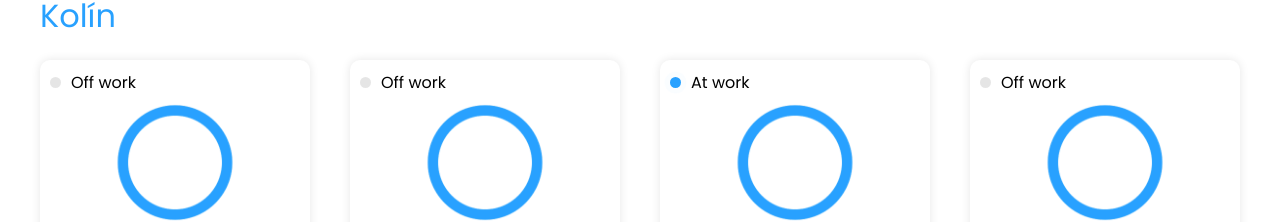
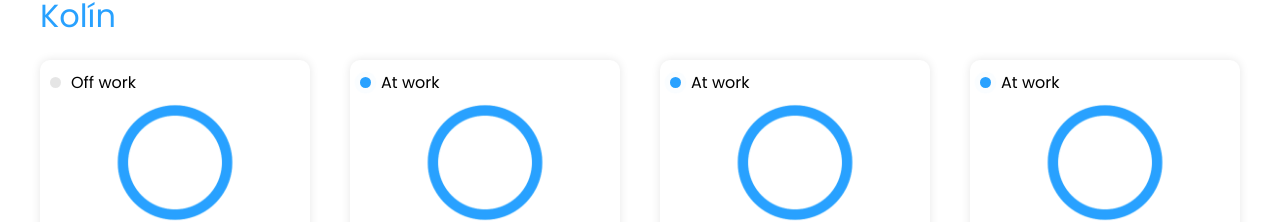
Before and after one commit to stepandordiai/bourek, a Next.js app in the folder frontend/: page /en/ordinacni-doba in a window 1280 px wide. Shown: the part 385-607 px from the top of the page. Built offline with nearby package versions, Linux system fonts and the light colour scheme; no server answers.

Commit message:
fix: fix time in ordinacni-doba page

```diff
--- a/frontend/src/app/[locale]/ordinacni-doba/page.tsx
+++ b/frontend/src/app/[locale]/ordinacni-doba/page.tsx
@@ -82,7 +82,11 @@ const ourTeam = [
 	},
 ];
 
-const now = new Date();
+// TODO: learn this
+const now = new Date(
+	new Date().toLocaleString("en-US", { timeZone: "Europe/Prague" }),
+);
+
 const dayNow = now.getDay();
 const currentMinutes = now.getHours() * 60 + now.getMinutes();
 
```
